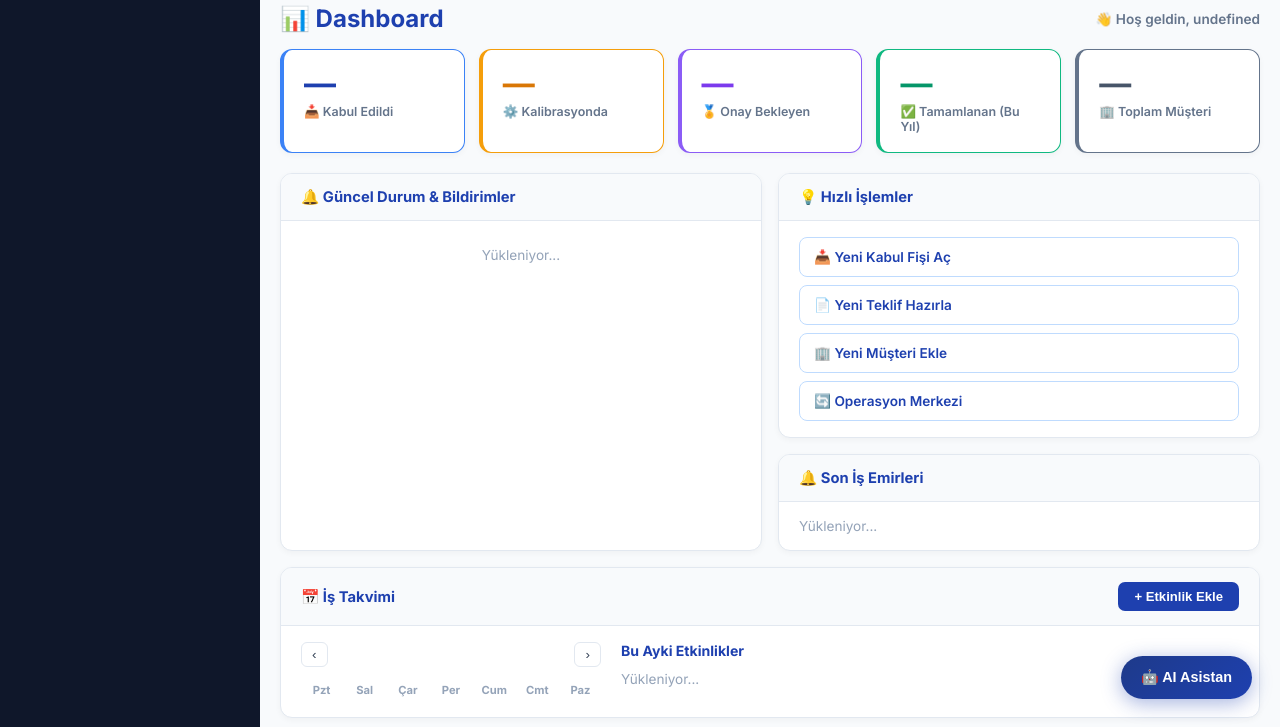
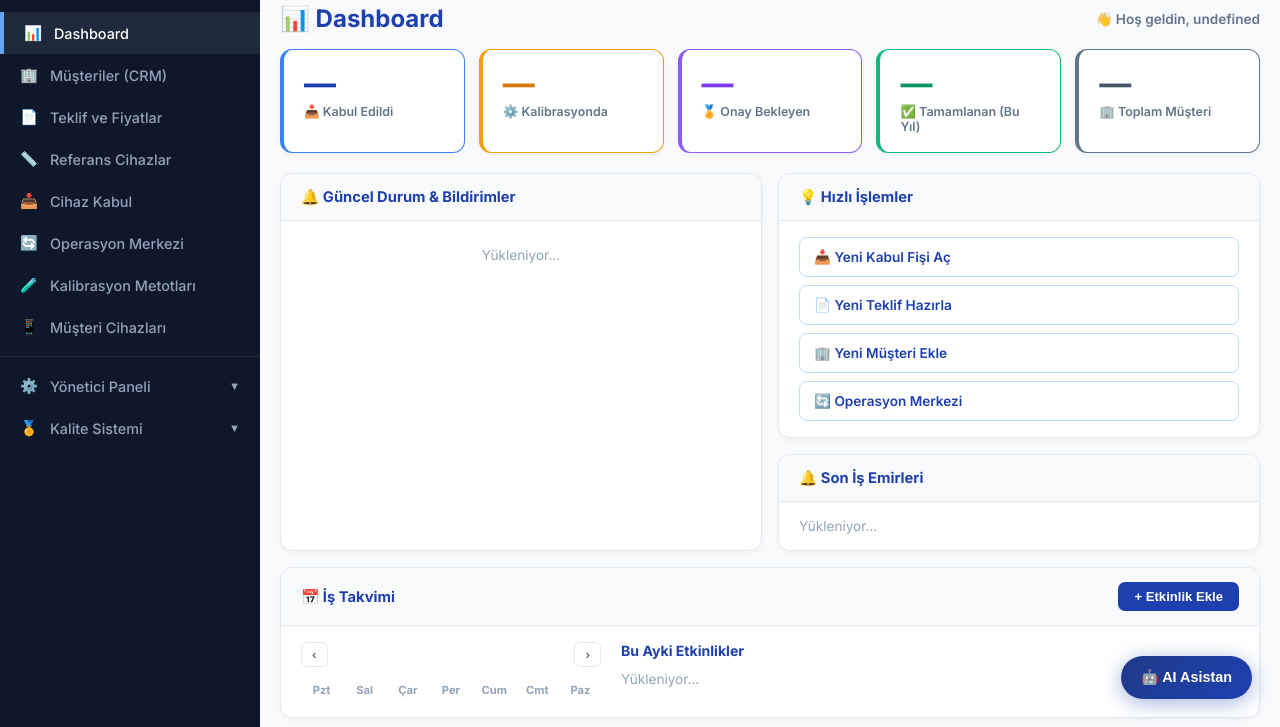
Before and after one commit to bekir6134/labqms-pro, a website: page public/index.html in a window 1280 px wide. Shown: the part 73-800 px from the top of the page. Drawn offline with Linux system fonts and the light colour scheme; no server answers; sample sign-in values are in the browser's storage.

Commit message:
Yetki kontrolünü geçici olarak pasife al
Co-Authored-By: Claude Sonnet 4.6 <noreply@anthropic.com>

```diff
--- a/public/index.html
+++ b/public/index.html
@@ -240,7 +240,7 @@
             }
         }
 
-        window.onload = () => { labAdiniYukle(); topbarKullaniciGoster(); menuYetkileriUygula(); };
+        window.onload = () => { labAdiniYukle(); topbarKullaniciGoster(); /* menuYetkileriUygula(); */ };
     </script>
 </body>
 </html>
```
